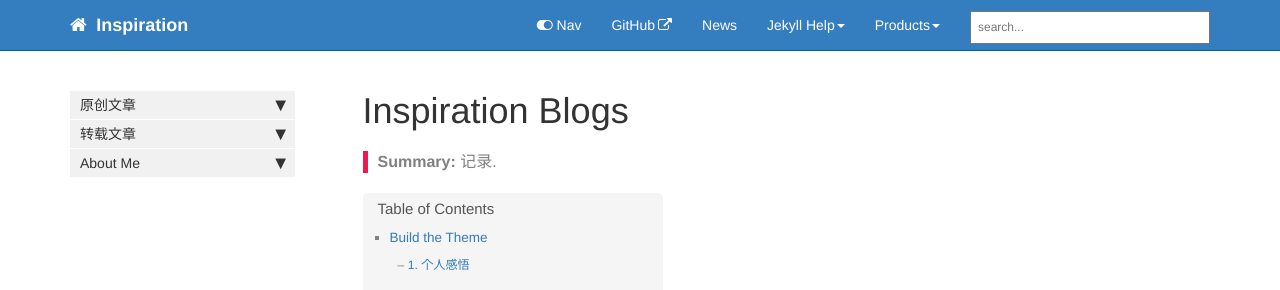
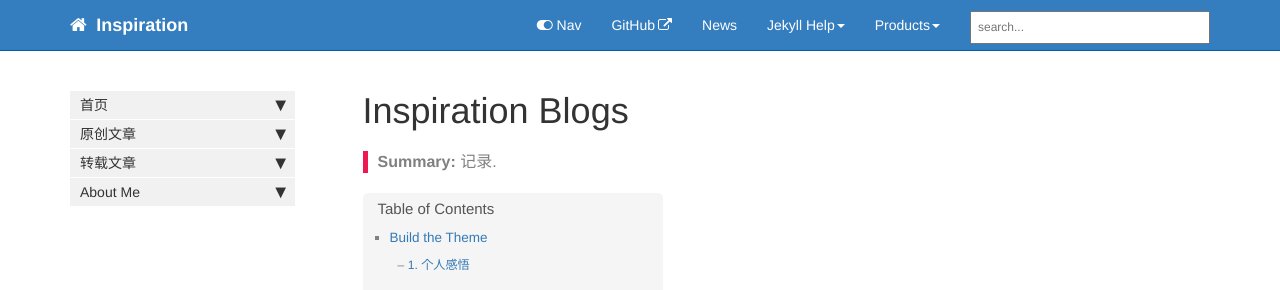
Before and after one commit to lzch/Inspiration.blog.com, a Jekyll site: the page built from index.md, in a window 1280 px wide. Shown: the top 290 px of the page. Built offline with Jekyll 4.4.1, drawn with Linux system fonts in a browser that asks for light colours; comment, search, counter and statistics services are not loaded.

Commit message:
Update mydoc_sidebar.yml

```diff
--- a/_data/sidebars/mydoc_sidebar.yml
+++ b/_data/sidebars/mydoc_sidebar.yml
@@ -19,6 +19,11 @@ entries:
       output: pdf
       type: frontmatter
 
+  - title: 首页
+    output: web, pdf
+    url: /index.html
+    type: homepage
+
   - title: 原创文章
     output: web, pdf
     folderitems:
@@ -26,7 +31,6 @@ entries:
     - title: 致知随笔
       url: /mydoc_introduction.html
       output: web, pdf
-
 
   - title: 转载文章
     output: web, pdf
```
